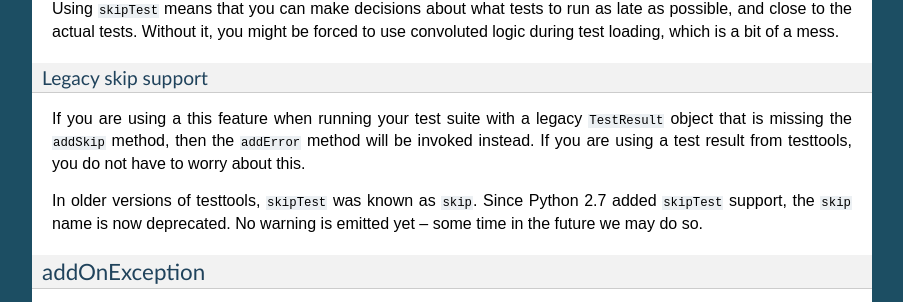
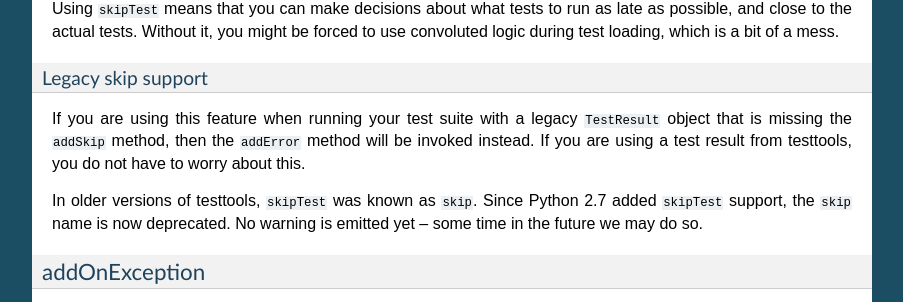
Before and after one commit to testing-cabal/testtools, a Sphinx documentation site: the page built from doc/for-test-authors.rst, in a window 1280 px wide and 900 px high, scrolled down 11809 px. Shown: the part 150-452 px from the top of the window, without its empty margins (198-1101 px from the left). Built offline with Sphinx 7.4.7, drawn with Linux system fonts in a browser that asks for light colours; some of the changed text lies outside the part shown.

Commit message:
Fix some more glitches.

```diff
--- a/doc/for-framework-folk.rst
+++ b/doc/for-framework-folk.rst
@@ -7,7 +7,7 @@
 
 In addition to having many features :doc:`for test authors
 <for-test-authors>`, testtools also has many bits and pieces that are useful
-for folk who writing testing frameworks.
+for folk who write testing frameworks.
 
 If you are the author of a test runner, are working on a very large
 unit-tested project, are trying to get one testing framework to play nicely
--- a/doc/for-test-authors.rst
+++ b/doc/for-test-authors.rst
@@ -753,7 +753,7 @@
 Legacy skip support
 ~~~~~~~~~~~~~~~~~~~
 
-If you are using a this feature when running your test suite with a legacy
+If you are using this feature when running your test suite with a legacy
 ``TestResult`` object that is missing the ``addSkip`` method, then the
 ``addError`` method will be invoked instead.  If you are using a test result
 from testtools, you do not have to worry about this.
```
Also changed, not shown: other parts of doc/for-test-authors.rst (+1 -1 lines).
